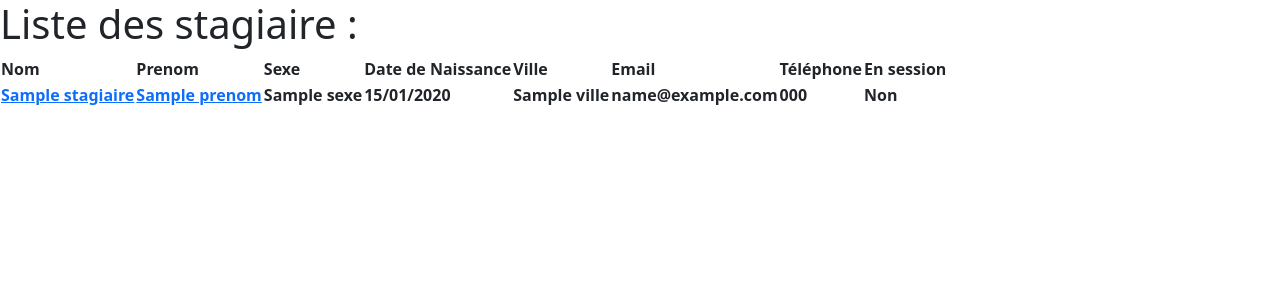
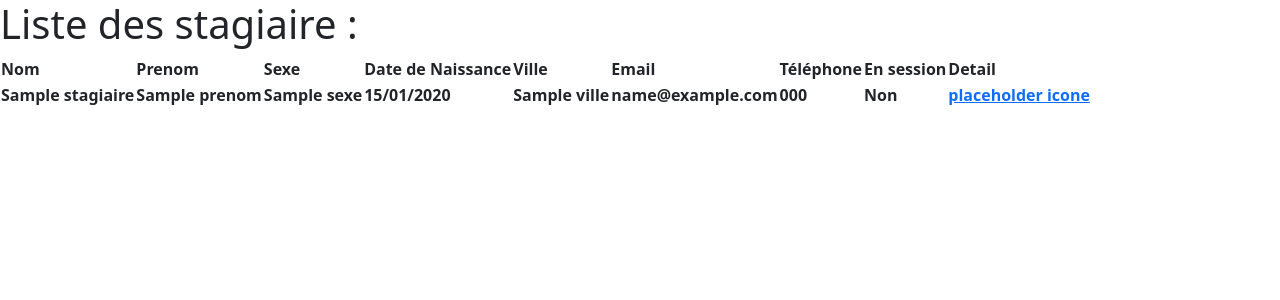
Before and after one commit to KrouriB/SfSession, a Symfony app: template templates/stagiaire/index.html.twig in a window 1280 px wide. Shown: the top 300 px of the page. Run offline with Twig, Linux system fonts and the light colour scheme; the template is opened without the code that fills it: most values are stand-ins (such as "Sample title", 1, 10 or a date in 2020); lists and menus that the app fills with data are empty; some libraries are stand-ins or nearby versions.

Commit message:
add detail column

```diff
--- a/templates/stagiaire/index.html.twig
+++ b/templates/stagiaire/index.html.twig
@@ -15,13 +15,14 @@
                 <th>Email</th>
                 <th>Téléphone</th>
                 <th>En session</th>
+                <th>Detail</th>
             </tr>
         </thead>
         <tbody>
             {% for stagiaire in stagiaires %}
                 <tr>
-                    <th><a href="{{ path('show_stagiaire',{'id': stagiaire.id})}}">{{stagiaire.nom}}</a></th>
-                    <th><a href="{{ path('show_stagiaire',{'id': stagiaire.id})}}">{{stagiaire.prenom}}</a></th>
+                    <th>{{stagiaire.nom}}</th>
+                    <th>{{stagiaire.prenom}}</th>
                     <th>{{stagiaire.sexe}}</th>
                     <th>{{stagiaire.dateNaissance|date('d/m/Y') }}</th>
                     <th>{{stagiaire.ville}}</th>
@@ -40,6 +41,7 @@
                             Non
                         {% endif %}
                     </th>
+                    <th><a href="{{ path('show_stagiaire',{'id': stagiaire.id})}}">placeholder icone</a></th>
                 </tr>
             {% endfor %}
         </tbody>
```
